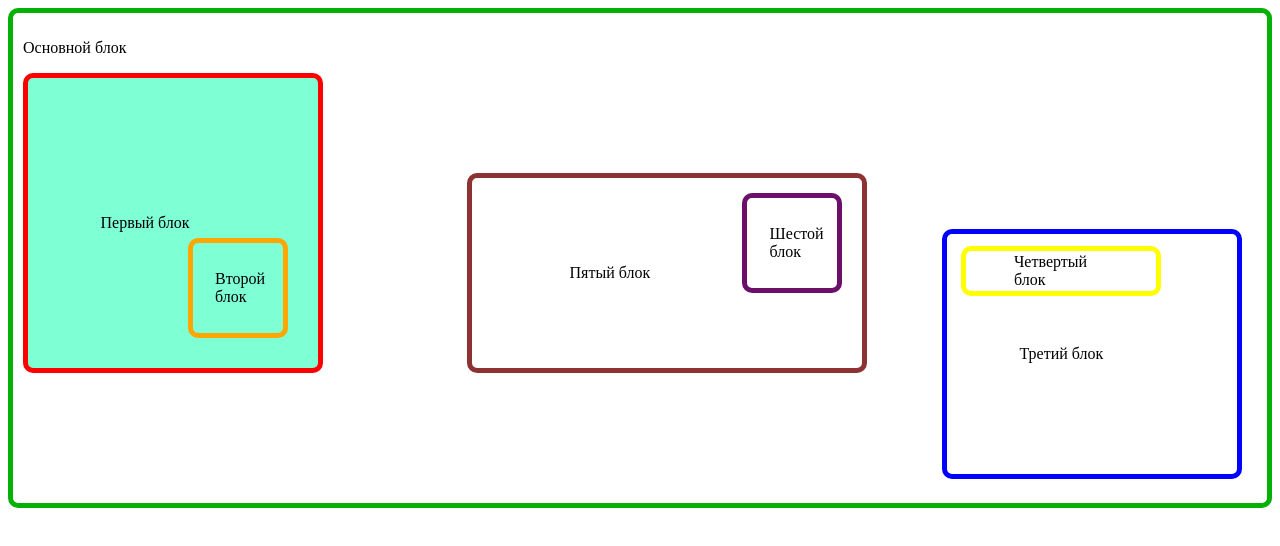
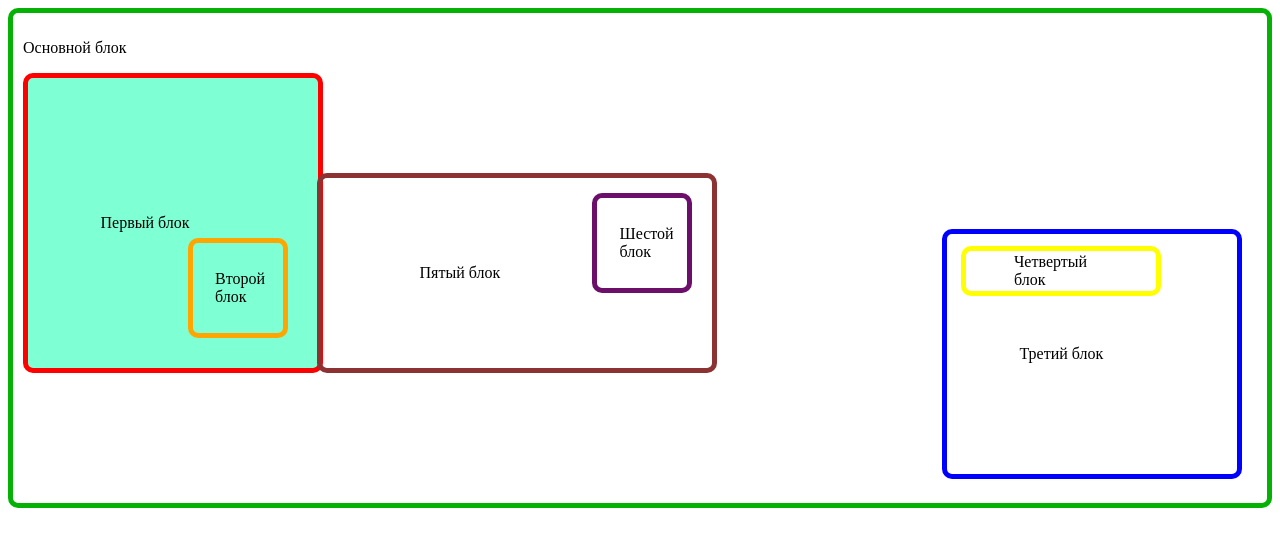
Before and after one commit to Geeru4/Dz-19-30, a plain HTML site: page task1/index.html in a window 1280 px wide. Drawn offline with Linux system fonts and the light colour scheme.

Commit message:
New Dz 19:30

```diff
--- a/task1/style/main.css
+++ b/task1/style/main.css
@@ -59,7 +59,7 @@
     width:400px;
     height:200px;
     position:absolute;
-    right: 400px;
+    right: 550px;
     top: 160px;
     align-items: center;
     display: flex;
```
